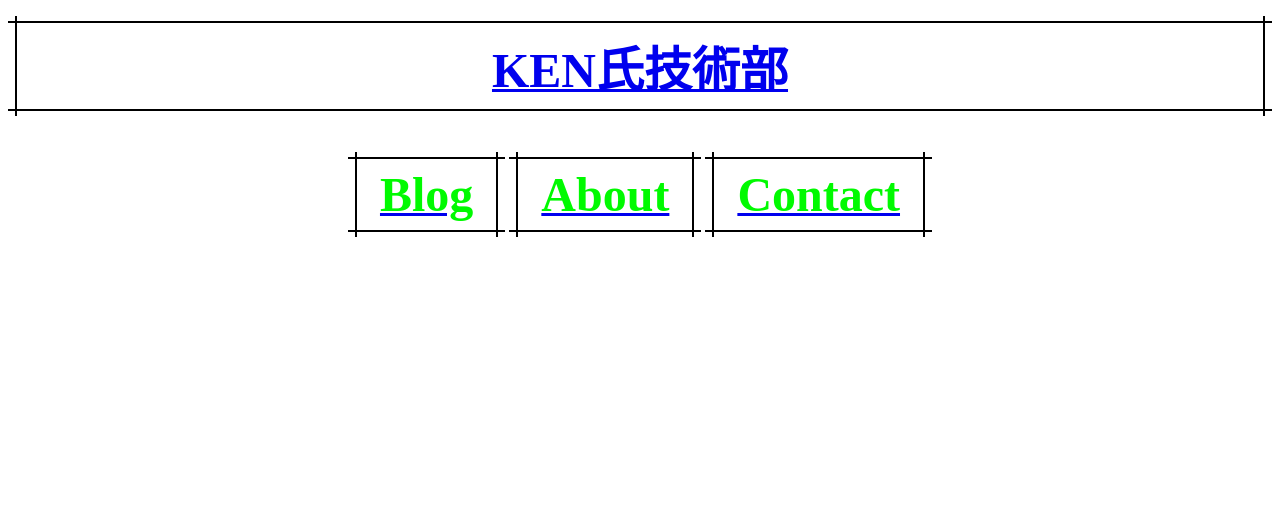
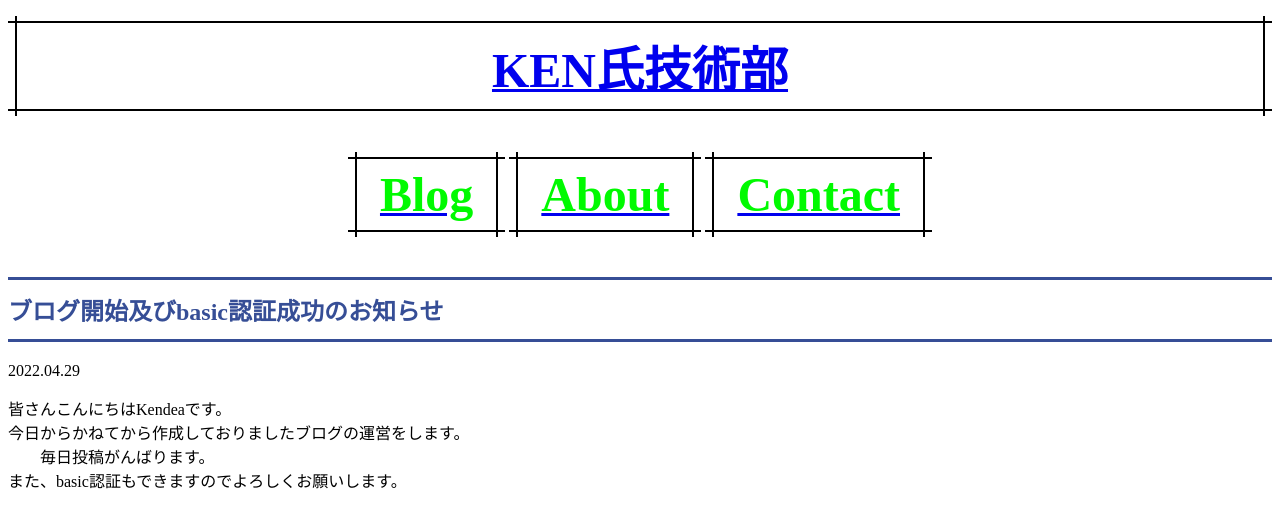
Before and after one commit to kenshiro-0316/kendea.com, a plain HTML site: page blog.html in a window 1280 px wide. Drawn offline with Linux system fonts and the light colour scheme.

Commit message:
Update blog.html

```diff
--- a/blog.html
+++ b/blog.html
@@ -13,9 +13,20 @@
        <td><a href="Contact.html"><h1><font size="50"color=”red”face="UD デジタル 教科書体 N-B">Contact</font></h1></td></a>
      </tr>
    </table>
-
+<h2>ブログ開始及びbasic認証成功のお知らせ</h2>
+<p>2022.04.29</p>
+<p>皆さんこんにちはKendeaです。<br>
+   今日からかねてから作成しておりましたブログの運営をします。<br>
+　　毎日投稿がんばります。<br>
+    また、basic認証もできますのでよろしくお願いします。<br></p>
   </body>
   <style media="screen">
+    h2 {
+  color: #364e96;/*文字色*/
+  padding: 0.5em 0;/*上下の余白*/
+  border-top: solid 3px #364e96;/*上線*/
+  border-bottom: solid 3px #364e96;/*下線*/
+}
     h1 {
   position: relative;
   padding: 0.25em 1em;
```
